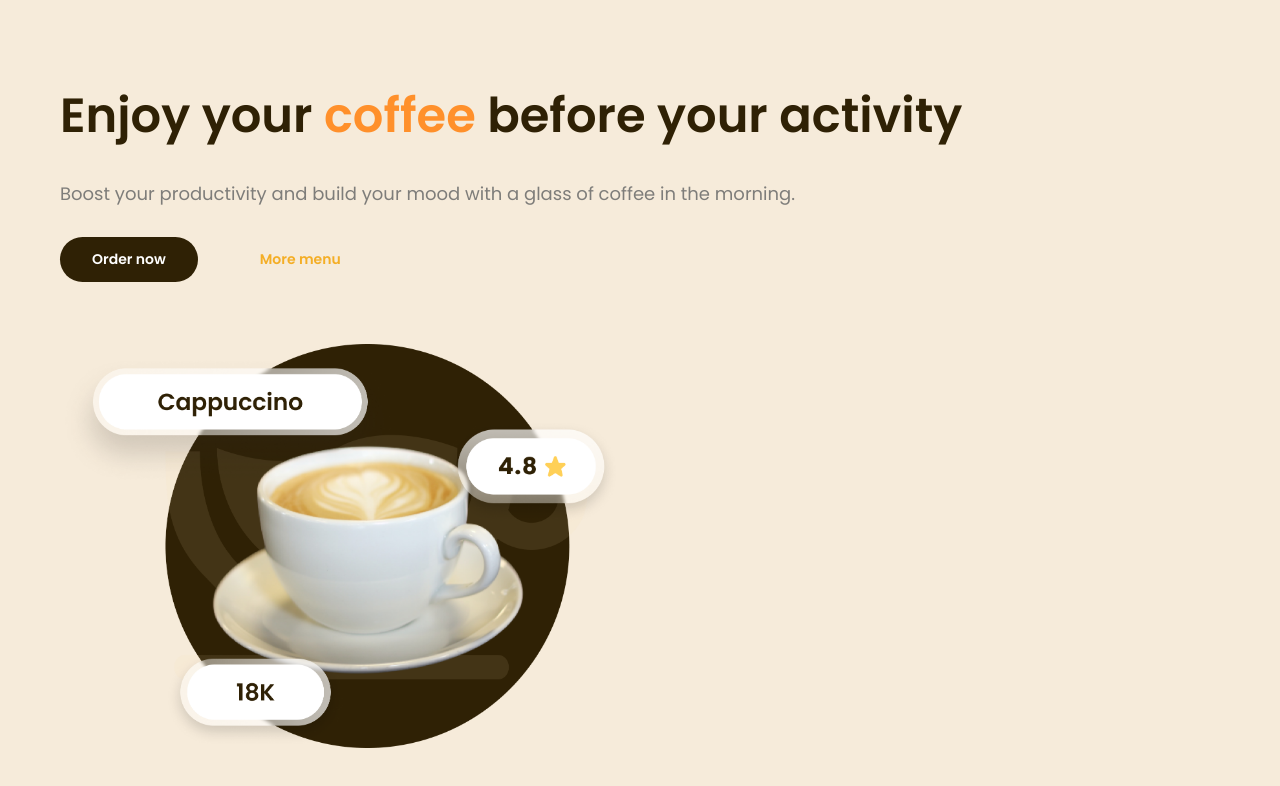
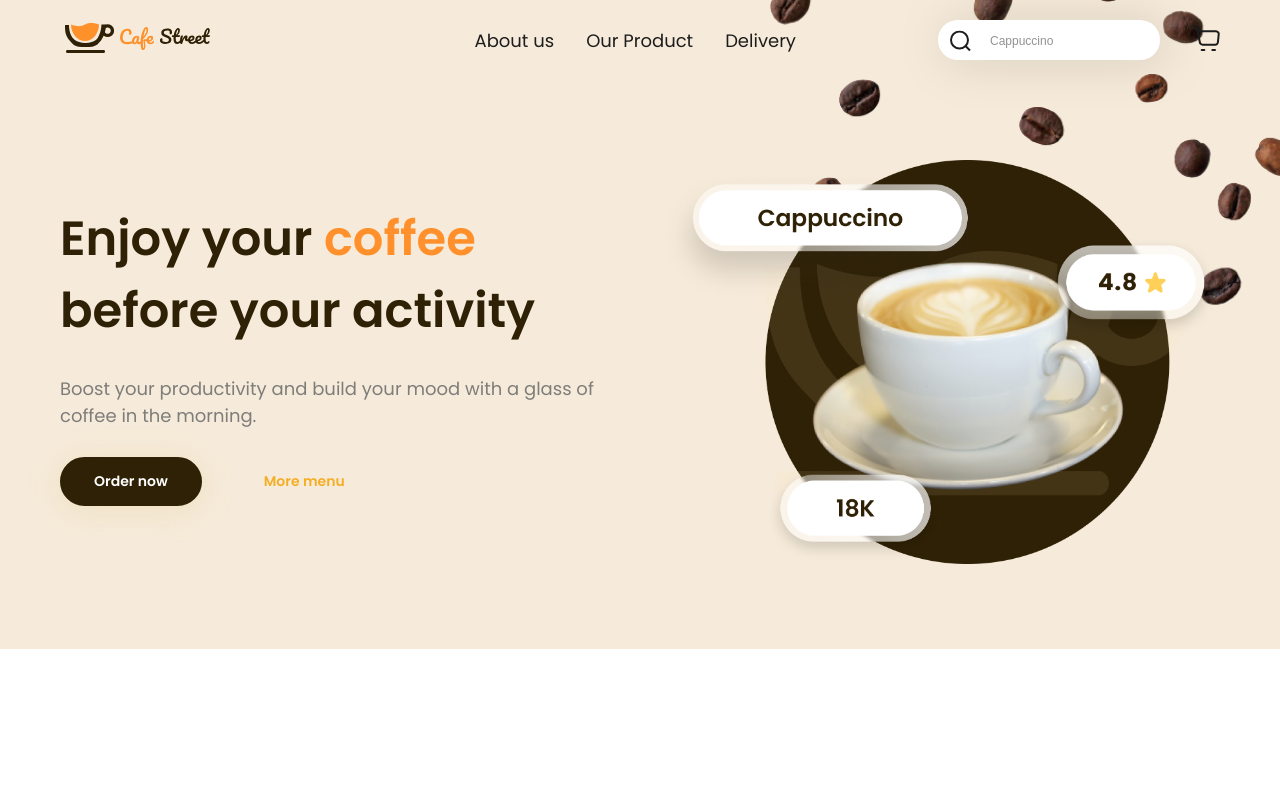
Before and after one commit to johdasgran/cafe_street-landing, a plain HTML site: page index.html in a window 1280 px wide. Drawn offline with Linux system fonts and the light colour scheme.

Commit message:
Header | Update responsive

```diff
--- a/assets/css/style.css
+++ b/assets/css/style.css
@@ -34,7 +34,7 @@ html {
 }
 
 body {
-  overflow: hidden;
+  /* overflow: hidden; */
   /* overflow-x: hidden; */
 }
 
@@ -57,34 +57,21 @@ body::-webkit-scrollbar-thumb {
 
 .btn__primary,
 .btn__secondary {
-  font-size: 1.4rem;
-  line-height: 2.1rem;
+  font-size: 1.2rem;
+  line-height: 1.8rem;
+  padding: .8rem 1.6rem;
   font-weight: 600;
-  padding: 1.2rem 3.2rem;
+  padding: .8rem 1.6rem;
   border-radius: 3.2rem;
   text-decoration: none;
   transition: color .4s ease-in-out;
 }
 
-.btn__primary.btn-sm,
-.btn__secondary.btn-sm {
-  font-size: 1.2rem;
-  line-height: 1.8rem;
-  font-weight: 600;
-  padding: .8rem 1.6rem;
-  border-radius: 3.2rem;
-  text-decoration: none;
-}
 
 
 .btn__primary {
-  font-size: 14px;
-  line-height: 21px;
-  font-weight: 600;
-  padding: 1.2rem 3.2rem;
-  border-radius: 3.2rem;
-  text-decoration: none;
-  transition: color .4s ease-in-out;
+  box-shadow: 0px 4px 32px rgba(223, 195, 124, 0.25);
+  border: .2rem solid var(--orange-chestnut);
   background-color: var(--orange-chestnut);
   color: #fff;
 }
@@ -117,8 +104,10 @@ body::-webkit-scrollbar-thumb {
 /* Buttons */
 
 header {
-  display: none;
-  background-color: var(--orange-accents_light);
+  /* display: none; */
+  /* background-color: var(--orange-accents_light);*/
+  background-color: #fff;
+
 }
 
 .header {
@@ -127,11 +116,18 @@ header {
   place-items: center;
   max-width: 120rem;
   margin: 0 auto;
-  padding: 3.6rem 2rem;
+  padding: 2rem 2rem;
+  /* padding: 3.6rem 2rem; */
   position: relative;
   z-index: 1;
 }
 
+
+
+.header__center a svg {
+  display: inline-block;
+  width: 12rem;
+}
 
 
 .header__right {
@@ -142,6 +138,7 @@ header {
 
 
 .header__right--nav {
+  display: none;
   margin-right: 11rem;
 }
 
@@ -171,6 +168,7 @@ header {
 
 
 .header__right--search {
+  display: none;
   position: relative;
 }
 
@@ -211,14 +209,20 @@ header {
 
 
 
+/* Start Hero Section */
+
+
+
 
 .section__hero {
   background-color: var(--orange-accents_light);
   position: relative;
+  overflow-x: clip;
 }
 
 .section__hero::before {
   content: "";
+
   display: none;
   background: url(../images/bg_img_hero.png) no-repeat;
   position: absolute;
@@ -232,6 +236,8 @@ header {
 .section__hero--container {
   display: grid;
   grid-template-columns: 1fr;
+  place-content: center;
+  place-items: center;
   /* grid-template-columns: 1fr 1fr; */
   gap: 4rem;
   max-width: 120rem;
@@ -253,10 +259,13 @@ header {
 
 
 .section__hero--left h1 {
-  font-size: 4.8rem;
-  line-height: 7.2rem;
+  /* font-size: 4.8rem;
+  line-height: 7.2rem; */
+  font-size: 36px;
+  line-height: 54px;
   font-weight: 600;
-  padding: 0 0 2rem 0;
+  padding: 0 0 1.2rem 0;
+  /* padding: 0 0 2rem 0; */
   color: var(--orange-chestnut);
 }
 
@@ -265,17 +274,14 @@ header {
 }
 
 .section__hero--left p {
-  font-size: 1.8rem;
-  line-height: 2.7rem;
+  /* font-size: 1.8rem;
+  line-height: 2.7rem; */
+  font-size: 14px;
+  line-height: 21px;
   font-weight: 400;
   padding: .8rem 0;
   color: #7E7D7A;
 }
-
-
-
-
-
 
 .section__hero--left-buttons {
   display: flex;
@@ -285,15 +291,13 @@ header {
 }
 
 
+.section__hero--right img {
+  /* max-width: 56rem; */
+  width: 100%;
+}
 
 
-
-
-
-
-.section__hero--right img {
-  max-width: 56rem;
-}
+/* End Hero Section */
 
 
 
@@ -304,19 +308,26 @@ header {
 
 
 
+@media (min-width: 375px) {
 
+  .header__center a svg {
+    width: 15rem;
+  }
 
-
-
-
-
-
-
-
-
-
+}
 
 @media (min-width: 400px) {
+
+  /* Buttons */
+
+  .btn__primary,
+  .btn__secondary {
+    font-size: 1.4rem;
+    line-height: 2.1rem;
+    padding: 1.2rem 3.2rem;
+  }
+
+  /* Buttons */
 
 
 }
@@ -326,4 +337,30 @@ header {
 @media (min-width: 500px) {
 
 
+
+/* Start Hero Section */
+
+
+/* .section__hero--container {
+  grid-template-columns: 1fr 1fr;
+  gap: 4rem;
+} */
+
+.section__hero--left h1 {
+  font-size: 4.8rem;
+  line-height: 7.2rem;
+  padding: 0 0 2rem 0;
 }
+
+.section__hero--left p {
+  font-size: 1.8rem;
+  line-height: 2.7rem;
+}
+
+
+/* End Hero Section */
+
+
+
+
+}
--- a/assets/css/tablet.css
+++ b/assets/css/tablet.css
@@ -1,5 +1,40 @@
 @media (min-width: 768px) {
 
+
+    header {
+        background-color: var(--orange-accents_light);
+
+      }
+
+
+    .header__left {
+        display: none;
+      }
+
+      .header__right--nav {
+        display: flex;
+      }
+
+
+
+
+
+
+
+    /* Start Hero Section */
+    .section__hero::before {
+        display: flex;
+    }
+
+
+    .section__hero--container {
+        grid-template-columns: 1fr 1fr;
+        gap: 4rem;
+    }
+
+
+
+  /* End Hero Section */
 
 }
 
@@ -7,5 +42,9 @@
 
 @media (min-width: 991px) {
 
+    .header__right--search {
+        display: flex;
+      }
+
 
 }
--- a/index.html
+++ b/index.html
@@ -25,9 +25,18 @@
 
         <div class="header">
 
+
             <div class="header__left">
+                <svg width="24" height="24" viewBox="0 0 24 24" fill="none" xmlns="http://www.w3.org/2000/svg">
+                    <path d="M2 5.995C2 5.445 2.446 5 2.995 5H11.005C11.2689 5 11.522 5.10483 11.7086 5.29143C11.8952 5.47803 12 5.73111 12 5.995C12 6.25889 11.8952 6.51197 11.7086 6.69857C11.522 6.88517 11.2689 6.99 11.005 6.99H2.995C2.73111 6.99 2.47803 6.88517 2.29143 6.69857C2.10483 6.51197 2 6.25889 2 5.995ZM2 12C2 11.45 2.446 11.005 2.995 11.005H21.005C21.2689 11.005 21.522 11.1098 21.7086 11.2964C21.8952 11.483 22 11.7361 22 12C22 12.2639 21.8952 12.517 21.7086 12.7036C21.522 12.8902 21.2689 12.995 21.005 12.995H2.995C2.73111 12.995 2.47803 12.8902 2.29143 12.7036C2.10483 12.517 2 12.2639 2 12ZM2.995 17.01C2.73111 17.01 2.47803 17.1148 2.29143 17.3014C2.10483 17.488 2 17.7411 2 18.005C2 18.2689 2.10483 18.522 2.29143 18.7086C2.47803 18.8952 2.73111 19 2.995 19H15.005C15.2689 19 15.522 18.8952 15.7086 18.7086C15.8952 18.522 16 18.2689 16 18.005C16 17.7411 15.8952 17.488 15.7086 17.3014C15.522 17.1148 15.2689 17.01 15.005 17.01H2.995Z" fill="black"/>
+                </svg>
+            </div>
+
+
+
+            <div class="header__center">
                 <a href="/">
-                    <svg class="header__left--logo" width="150" height="30" viewBox="0 0 150 30" fill="none" xmlns="http://www.w3.org/2000/svg">
+                    <svg class="header__center--logo" width="150" height="30" viewBox="0 0 150 30" fill="none" xmlns="http://www.w3.org/2000/svg">
                         <path d="M46 1.5C46 7.46737 44 13.5 41 17.4099C37 21.5 37 24 25.5222 24C14.0444 24 14 22.1151 9.61232 17.4099C5.22463 12.7047 5 7.96737 5 2H9C9 10.5 12.4388 14.5834 12.4388 14.5834C12.4388 14.5834 15.5222 20.0027 25.5222 20.0027C35.5222 20.0027 38 14.5834 38 14.5834C38 14.5834 41.4321 8.5 41.4321 1.5H46Z" fill="#2F2105"/>
                         <path d="M41.4596 9.52731C41.8656 10.8568 42.6895 12.02 43.8091 12.8441C44.9286 13.6682 46.2841 14.1094 47.6742 14.102C49.0643 14.0946 50.415 13.6391 51.5258 12.8032C52.6365 11.9673 53.4481 10.7954 53.84 9.46165C54.2319 8.12787 54.1832 6.70327 53.7012 5.39935C53.2192 4.09543 52.3296 2.9817 51.1643 2.22351C49.9991 1.46533 48.6205 1.10311 47.2331 1.19062C45.8457 1.27814 44.5235 1.81073 43.4628 2.70933L45.6146 5.24924C46.1289 4.81353 46.77 4.5553 47.4427 4.51286C48.1154 4.47043 48.7838 4.64606 49.3488 5.01368C49.9138 5.3813 50.3452 5.92131 50.5789 6.55355C50.8126 7.18578 50.8362 7.87652 50.6462 8.52323C50.4561 9.16994 50.0626 9.73814 49.5241 10.1434C48.9855 10.5488 48.3306 10.7696 47.6566 10.7732C46.9825 10.7768 46.3253 10.5629 45.7825 10.1633C45.2396 9.76371 44.8401 9.19973 44.6433 8.55507L41.4596 9.52731Z" fill="#2F2105"/>
                         <path d="M39 1.59495C39 5.94584 37.525 10.1185 34.8995 13.1951C32.274 16.2716 28.713 18 25 18C21.287 18 17.726 16.2716 15.1005 13.1951C12.475 10.1185 11 5.94584 11 1.59495C11 1.59495 19 5.18358 25 1.59495C31 -1.99369 39 1.59495 39 1.59495Z" fill="#FF912B"/>
```
Also changed, not shown: assets/icons/coffe_menu-left.svg (added), assets/icons/coffe_menu.svg (added).
